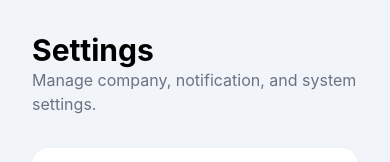
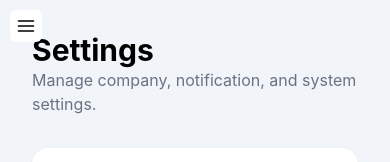
Before and after one commit to aceananya/ai-import-export-intelligence-system, a React (Vite) app in the folder frontend/: page /settings in a window 390 px wide. Shown: the top 162 px of the page. Built offline with nearby package versions, Linux system fonts and the light colour scheme; some icons are missing.

Commit message:
fix page

```diff
--- a/frontend/src/components/Sidebar.css
+++ b/frontend/src/components/Sidebar.css
@@ -60,9 +60,17 @@
 @media (max-width: 768px) {
 
   .hamburger-btn {
-  width: 40px;
-  height: 40px;
+  display: block;
+  position: fixed;
+  top: 10px;
+  left: 10px;
+  z-index: 1100;
+  background: white;
+  border: none;
   font-size: 20px;
+  cursor: pointer;
+  padding: 6px;
+  border-radius: 6px;
 }
   .sidebar {
     transform: translateX(-100%);
```
